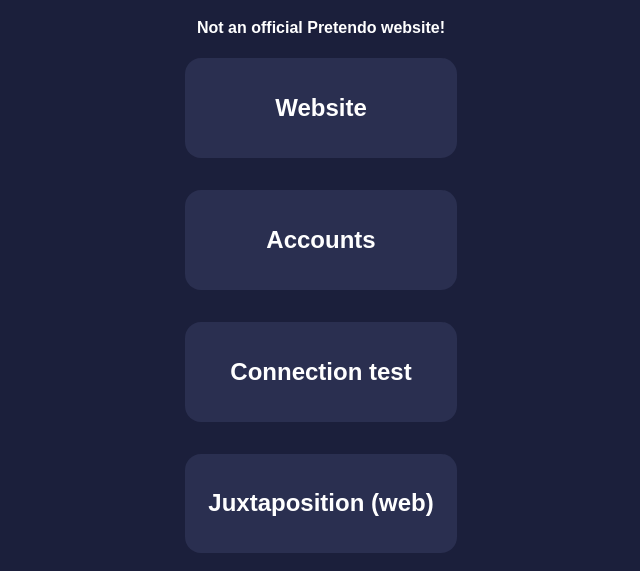
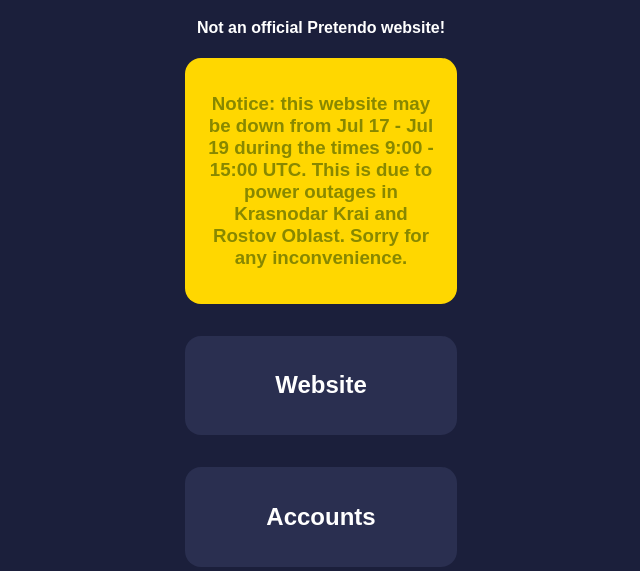
Before and after one commit to windowsflytheac/PretendoStatusEDUPHORIA, a website: page html/index.html in a window 1280 px wide. Shown: the part 229-800 px from the top of the page, without its empty margins (319-959 px from the left). Drawn offline with Linux system fonts and the light colour scheme; no server answers.

Commit message:
temporary notice

```diff
--- a/html/index.html
+++ b/html/index.html
@@ -9,6 +9,13 @@
     <body>
         <h1>Pretendo servers status</h1>
         <h4>Not an official Pretendo website!</h3>
+        <div class="card warn">
+            <h3>
+                Notice: this website may be down from Jul 17 - Jul 19 during the times 9:00 - 15:00 UTC.
+                This is due to power outages in Krasnodar Krai and Rostov Oblast.
+                Sorry for any inconvenience.
+            </h3>
+        </div>
         <div class="card">
             <h2>Website</h2>
             <h3 class="check" data-service="website"></h3>
--- a/html/style.css
+++ b/html/style.css
@@ -32,3 +32,10 @@
     content: "Not working";
     color: red;
 }
+
+.warn {
+    background: gold;
+}
+.warn, .warn * {
+    color: #880;
+}
```
